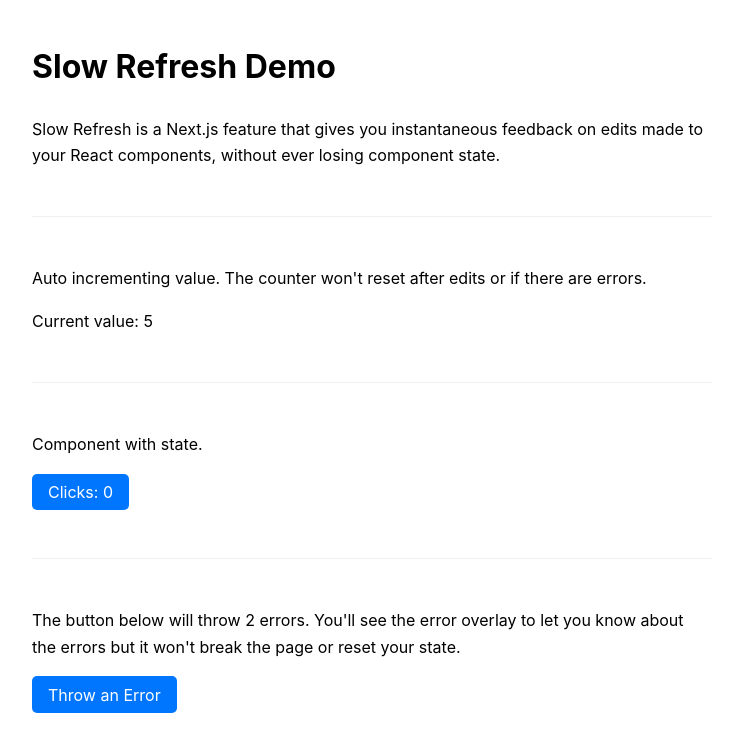
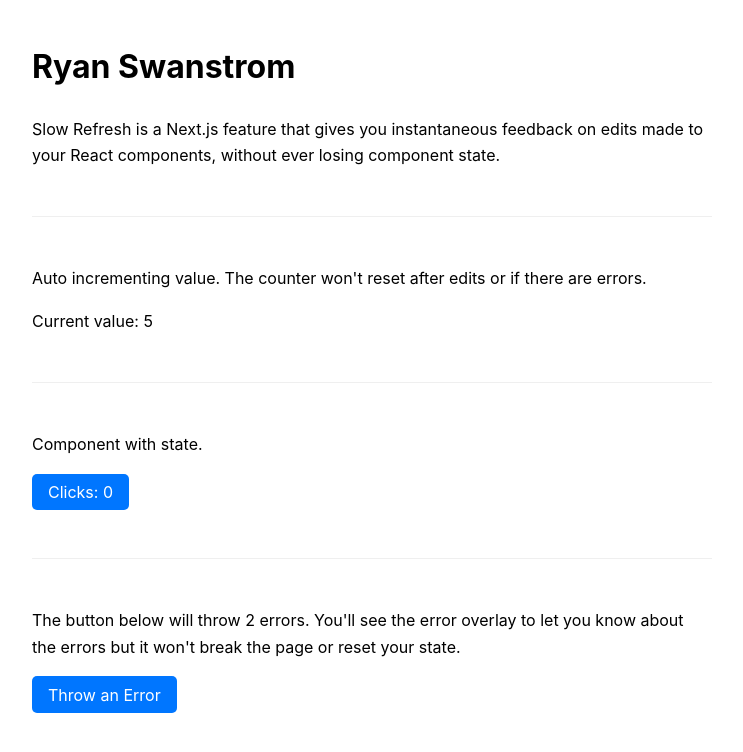
Before and after one commit to ryanswanstrom/codespaces-nextjs, a Next.js app: page / in a window 1280 px wide. Shown: the top 752 px of the page, without its empty margins (268-1011 px from the left). Built offline with nearby package versions, Linux system fonts and the light colour scheme.

Commit message:
added my name

```diff
--- a/pages/index.js
+++ b/pages/index.js
@@ -28,7 +28,7 @@
 
   return (
     <main className={styles.main}>
-      <h1>Slow Refresh Demo</h1>
+      <h1>Ryan Swanstrom</h1>
       <p>
         Slow Refresh is a Next.js feature that gives you instantaneous feedback
         on edits made to your React components, without ever losing component
```
